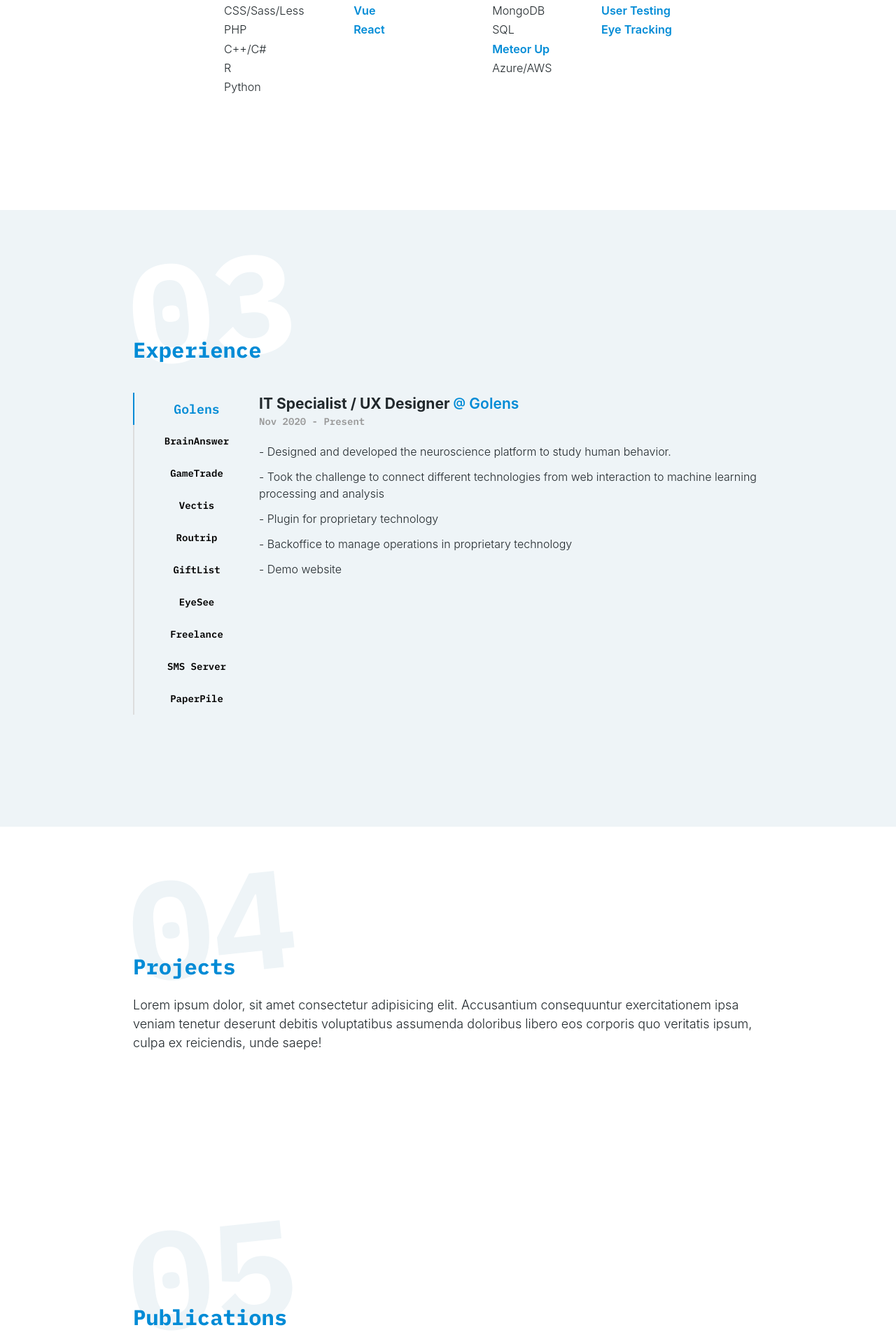
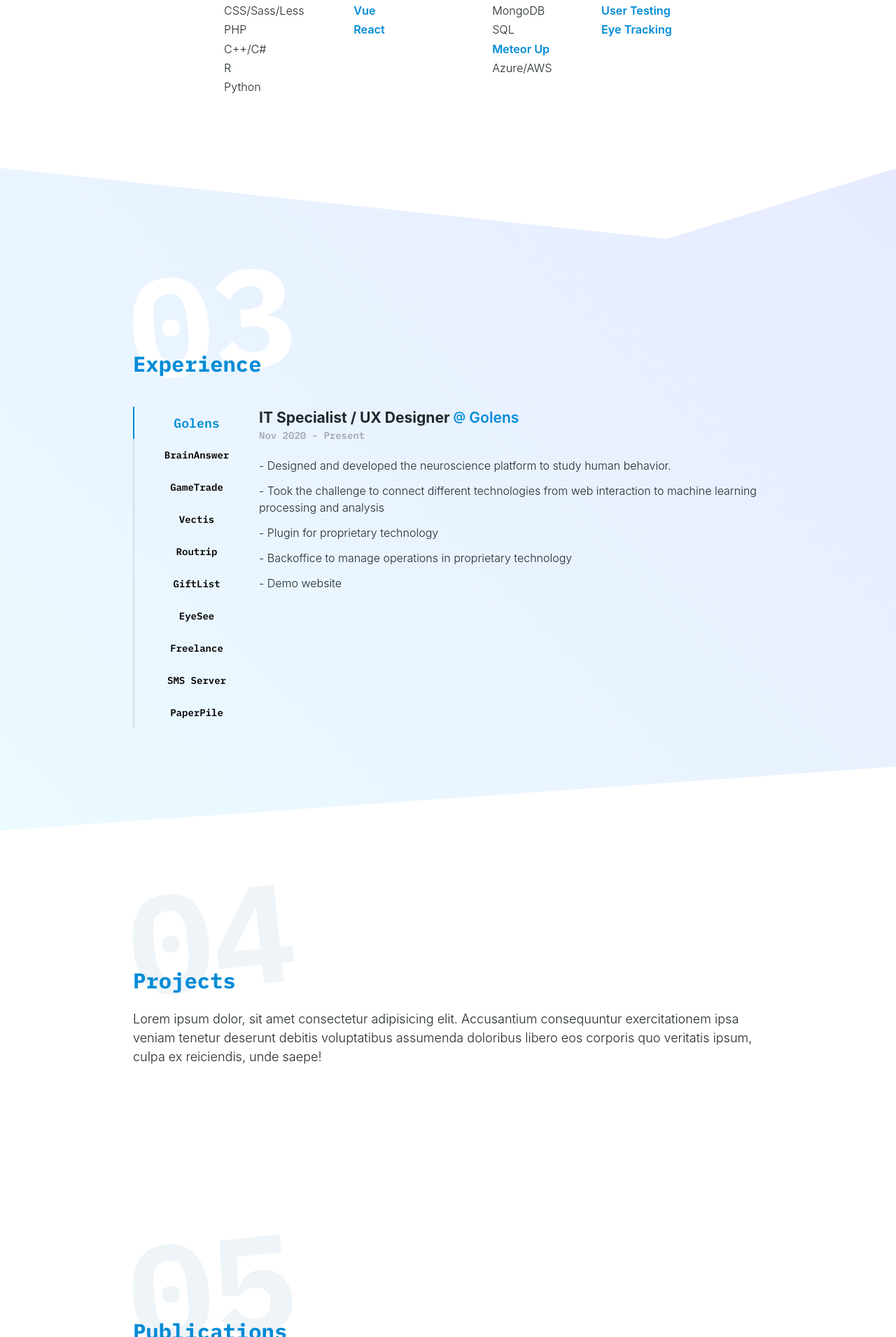
Before and after one commit to luismarques-io/luismarques-io.github.io, a Jekyll site: the page built from index.markdown, in a window 1280 px wide. Shown: the part 2037-3947 px from the top of the page at 70% size. Built offline with Jekyll 4.4.1, drawn with Linux system fonts in a browser that asks for light colours; nearby versions of some CDN libraries; some web fonts are replaced.

Commit message:
add dividers to experience section

```diff
--- a/_includes/experience.html
+++ b/_includes/experience.html
@@ -33,13 +33,18 @@
                 </span>
             </h3>
             <p class="job__range">{{item.range}}</p>
-            <div>
-                <ul class="job__description">
+            <div class="job__description">
+                <ul>
                     {% for description in item.description %}
                     <li>- {{description}}</li>
                     {% endfor %}
                 </ul>
             </div>
+            <div class="job__technologies" style="display: none;">
+                {% for tech in item.tech %}
+                <span>{{tech}}</span>
+                {% endfor %}
+            </div>
         </div>
         {% endfor %}
     </div>
--- a/_layouts/home.html
+++ b/_layouts/home.html
@@ -21,9 +21,21 @@ layout: default
         </div>
     </section>
 
-    <section id="experience" class="section section__bg scrollreveal">
+    <section id="experience" class="section scrollreveal">
+        <div class="custom-shape-divider-top-1627424741">
+            <svg data-name="Layer 1" xmlns="http://www.w3.org/2000/svg" viewBox="0 0 1200 120"
+                preserveAspectRatio="none">
+                <path d="M1200 0L0 0 892.25 114.72 1200 0z" class="shape-fill"></path>
+            </svg>
+        </div>
         <div class="grid-wrap">
             {% include experience.html %}
+        </div>
+        <div class="custom-shape-divider-bottom-1627425036">
+            <svg data-name="Layer 1" xmlns="http://www.w3.org/2000/svg" viewBox="0 0 1200 120"
+                preserveAspectRatio="none">
+                <path d="M1200 120L0 16.48 0 0 1200 0 1200 120z" class="shape-fill"></path>
+            </svg>
         </div>
     </section>
 
--- a/_sass/main.scss
+++ b/_sass/main.scss
@@ -93,30 +93,6 @@ li > a {
 	transition: var(--transition);
 	color: var(--blue);
 }
-
-// p > a:hover, p > a:focus, p > a:active,
-// li > a:hover, li > a:focus, li > a:active {
-//     color: var(--blue);
-//     outline: 0px;
-// }
-
-// p > a::after,
-// li > a::after {
-//     content: "";
-//     display: block;
-//     width: 0px;
-//     height: 1px;
-//     position: relative;
-//     bottom: 0;
-//     background-color: var(--blue);
-//     transition: var(--transition);
-//     // opacity: 0.4;
-// }
-
-// p > a:hover::after, p > a:focus::after, p > a:active::after,
-// li > a:hover::after, li > a:focus::after, li > a:active::after {
-//     width: 100%;
-// }
 
 /* Based on https://tympanus.net/Development/LineHoverStyles/ */
 
@@ -373,6 +349,9 @@ li > a {
 
 #experience {
 	background: var(--lightest-blue);
+	background: linear-gradient(45deg, #ebfbff, #e7ebff);
+	padding: 240px 0px 160px 0px;
+	margin-top: -60px;
 }
 #experience .section__title__textback {
 	color: #fff;
@@ -396,7 +375,7 @@ li > a {
 	padding: 14px 28px;
 	// width: 100%;
 	width: 180px;
-	border-left: 2px solid #ddd;
+	border-left: 2px solid rgba(0, 0, 0, 0.1);
 	font-size: var(--fz-sm);
 	font-family: var(--font-mono);
 	cursor: pointer;
@@ -459,7 +438,7 @@ li > a {
 
 .job__range {
 	margin: 0 0 20px;
-	color: #999;
+	color: rgba(0, 0, 0, 0.3);
 	font-size: var(--fz-sm);
 	font-family: var(--font-mono);
 	font-weight: 600;
@@ -487,6 +466,17 @@ li > a {
 .job__description li {
 	padding: 0 0 12px;
 	font-size: var(--fz-md);
+}
+
+.job__technologies {
+}
+.job__technologies span {
+	padding: 2px 6px;
+	background: var(--blue);
+	color: #fff;
+	border-radius: 20px;
+	font-size: var(--fz-xxs);
+	font-weight: 600;
 }
 
 .scrollreveal {
@@ -545,3 +535,49 @@ li > a {
 .scrollreveal.scrollreveal__active .scrollreveal__delay2 {
 	transition-delay: 2s;
 }
+
+// Page divider 1
+
+.custom-shape-divider-top-1627424741 {
+	position: absolute;
+	top: 0;
+	left: 0;
+	width: 100%;
+	overflow: hidden;
+	line-height: 0;
+}
+
+.custom-shape-divider-top-1627424741 svg {
+	position: relative;
+	display: block;
+	width: calc(100% + 1.3px);
+	height: 106px;
+}
+
+.custom-shape-divider-top-1627424741 .shape-fill {
+	fill: #ffffff;
+}
+
+// Page divider 2
+
+.custom-shape-divider-bottom-1627425036 {
+	position: absolute;
+	bottom: 0;
+	left: 0;
+	width: 100%;
+	overflow: hidden;
+	line-height: 0;
+	transform: rotate(180deg);
+}
+
+.custom-shape-divider-bottom-1627425036 svg {
+	position: relative;
+	display: block;
+	width: calc(100% + 1.3px);
+	height: 106px;
+	transform: rotateY(180deg);
+}
+
+.custom-shape-divider-bottom-1627425036 .shape-fill {
+	fill: #ffffff;
+}
```
Also changed, not shown: _data/experience.yml (+9 -0 lines).
